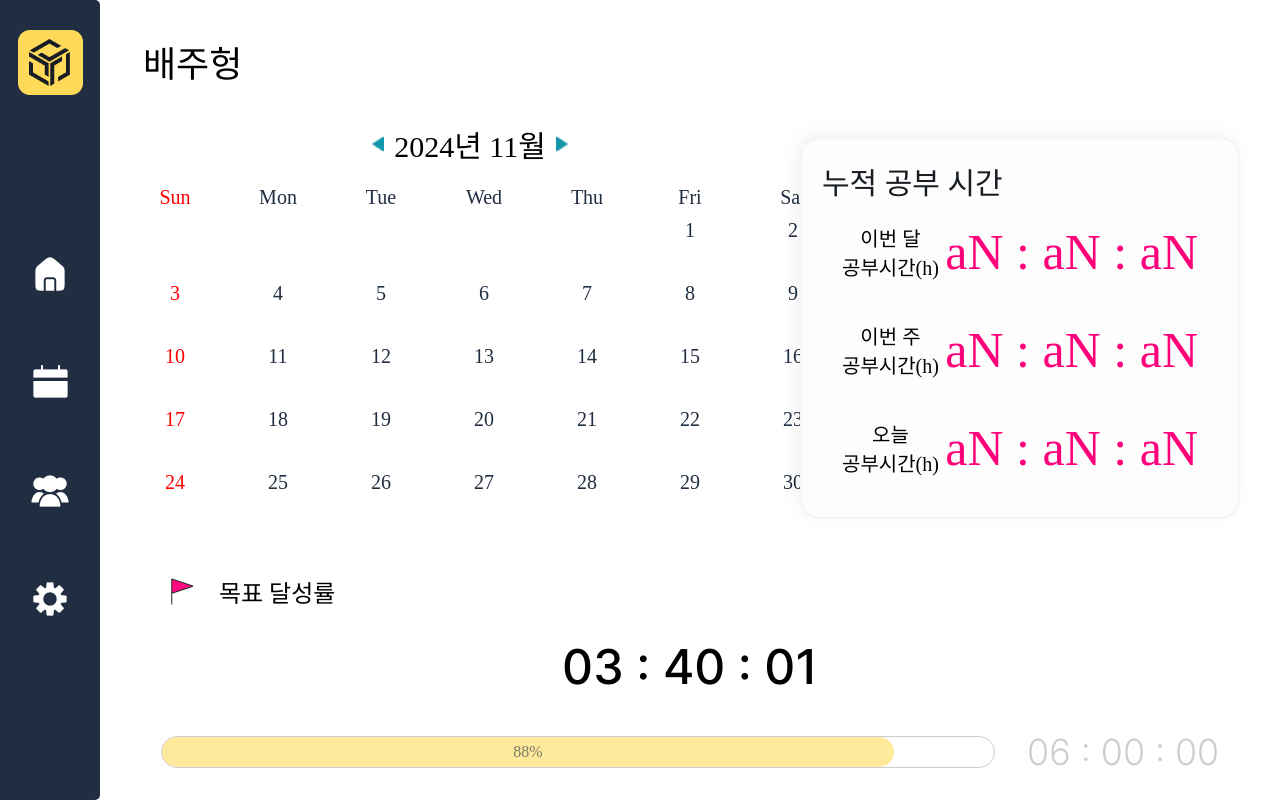
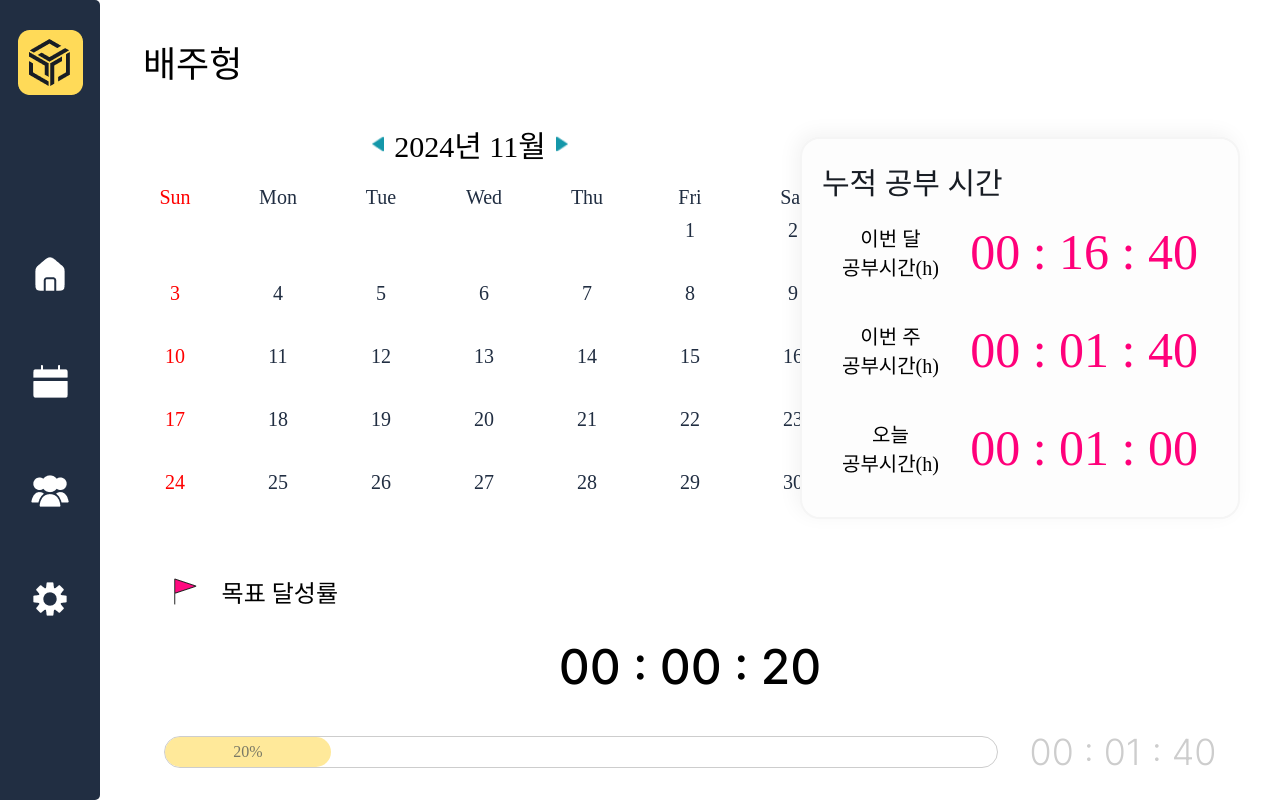
Before and after one commit to StudyBuddyCorps/Front-end, a React (Create React App) app: page /group/1/1 in a window 1280 px wide. Built offline with nearby package versions, Linux system fonts and the light colour scheme; a web font is replaced by a local one.

Commit message:
fix: modify time using util

```diff
--- a/src/components/common/Layout/Footer.tsx
+++ b/src/components/common/Layout/Footer.tsx
@@ -3,6 +3,7 @@ import styled from "styled-components";
 
 interface FooterProps {
   children: React.ReactNode;
+  width?: string;
 }
 
 const Footer: React.FC<FooterProps> = ({ children }) => {
--- a/src/components/common/Time.tsx
+++ b/src/components/common/Time.tsx
@@ -2,24 +2,28 @@ import React, { useState } from "react";
 import styled from "styled-components";
 import ProgressBar from "components/home/ProgressBar";
 import Flag from "assets/images/flag.png";
+import { timeToString } from "utils/timeLine";
 
 interface TimeProps {
   title: string;
-  totalTime: string;
-  goalTime: string;
+  totalTime: number;
+  goalTime: number;
 }
 
 const Time: React.FC<TimeProps> = (props: TimeProps) => {
+  const total = timeToString(props.totalTime);
+  const goal = timeToString(props.goalTime);
+  const prog = (props.totalTime / props.goalTime) * 100;
   return (
     <Container>
       <Title>
         <img src={Flag} alt="today's study time" />
         <span>{props.title}</span>
       </Title>
-      <TotalStudyTime>{props.totalTime}</TotalStudyTime>
+      <TotalStudyTime>{total}</TotalStudyTime>
       <Percent>
-        <ProgressBar progress={88} />
-        <GoalStudyTime>{props.goalTime}</GoalStudyTime>
+        <ProgressBar progress={prog} />
+        <GoalStudyTime>{goal}</GoalStudyTime>
       </Percent>
     </Container>
   );
--- a/src/components/setting/GoalSetting.tsx
+++ b/src/components/setting/GoalSetting.tsx
@@ -26,8 +26,8 @@ const GoalSetting: React.FC = () => {
         });
 
         const goal = response.data.goal;
-        const initialHours = Math.floor(goal / 60);
-        const initialMinutes = goal % 60;
+        const initialHours = Math.floor(goal / 3660);
+        const initialMinutes = Math.floor((goal % 3600) / 60);
 
         setTotalTime(goal);
         setSelectedHour(initialHours);
@@ -43,7 +43,7 @@ const GoalSetting: React.FC = () => {
   const handleSave = async () => {
     const token = getToken();
 
-    const total = selectedHour * 60 + selectedMinute; // 시간을 분으로 변환 후 합산
+    const total = (selectedHour * 60 + selectedMinute) * 60; // 시간을 초로 변환 후 합산
     setTotalTime(total);
     console.log("총 공부시간:", total);
 
@@ -53,7 +53,7 @@ const GoalSetting: React.FC = () => {
         { goal: total },
         {
           headers: {
-            Authorization: `Bearer ${token}`
+            Authorization: `Bearer ${token}`,
           },
         }
       );
@@ -77,11 +77,19 @@ const GoalSetting: React.FC = () => {
         <Title>하루 총 공부시간</Title>
         <Bottom>
           <Container>
-            <SelectBox optionData={hours} onChange={handleHourChange} defaultValue={selectedHour}/>
+            <SelectBox
+              optionData={hours}
+              onChange={handleHourChange}
+              defaultValue={selectedHour}
+            />
             <span>시간</span>
           </Container>
           <Container>
-            <SelectBox optionData={minutes} defaultValue={selectedMinute} onChange={handleMinuteChange} />
+            <SelectBox
+              optionData={minutes}
+              defaultValue={selectedMinute}
+              onChange={handleMinuteChange}
+            />
             <span>분</span>
           </Container>
         </Bottom>
--- a/src/pages/GroupMain.tsx
+++ b/src/pages/GroupMain.tsx
@@ -21,13 +21,6 @@ interface Group {
   members: Member[];
 }
 
-const formatGoalTime = (milliseconds: number) => {
-  const hours = Math.floor(milliseconds / (1000 * 60 * 60)).toString().padStart(2, '0');
-  const minutes = Math.floor((milliseconds % (1000 * 60 * 60)) / (1000 * 60)).toString().padStart(2, '0');
-  const seconds = Math.floor((milliseconds % (1000 * 60)) / 1000).toString().padStart(2, '0');
-  return `${hours} : ${minutes} : ${seconds}`;
-};
-
 const GroupMain = () => {
   const { groupName } = useParams<{ groupName: string }>();
   const [studygroup, setStudygroup] = useState<Group | null>(null);
@@ -37,10 +30,12 @@ const GroupMain = () => {
 
   const fetchGroupData = async () => {
     try {
-      const groupResponse = await axios.get("http://localhost:8080/groups/mygroup", {
+      const groupResponse = await axios.get(
+        "http://localhost:8080/groups/mygroup",
+        {
           headers: {
-            Authorization: `Bearer ${token}`
-          }
+            Authorization: `Bearer ${token}`,
+          },
         }
       );
 
@@ -54,17 +49,23 @@ const GroupMain = () => {
 
       setGroupId(group.groupId);
 
-      const groupDetailResponse = await axios.get(`http://localhost:8080/groups/${group.groupId}`, {
+      const groupDetailResponse = await axios.get(
+        `http://localhost:8080/groups/${group.groupId}`,
+        {
           headers: {
             Authorization: `Bearer ${token}`,
           },
-      });
+        }
+      );
 
-      const groupMemberResponse = await axios.get(`http://localhost:8080/groups/${group.groupId}/members`, {
+      const groupMemberResponse = await axios.get(
+        `http://localhost:8080/groups/${group.groupId}/members`,
+        {
           headers: {
             Authorization: `Bearer ${token}`,
           },
-      });
+        }
+      );
 
       setStudygroup({
         groupId: groupDetailResponse.data.groupId,
@@ -111,21 +112,30 @@ const GroupMain = () => {
         </Button>
       </Header>
       {isInviteModalOpen && groupId && (
-        <InviteMember groupId={groupId} onClose={handleCloseInvite} onMemberInvite={handleMemberInvite} />
+        <InviteMember
+          groupId={groupId}
+          onClose={handleCloseInvite}
+          onMemberInvite={handleMemberInvite}
+        />
       )}
       <MainContent>
         <div className="left">
           <MyHistoryCalendar />
         </div>
         <div className="right">
-          {groupId && <MemberField groupId={groupId} initialMembers={studygroup.members}/>}
+          {groupId && (
+            <MemberField
+              groupId={groupId}
+              initialMembers={studygroup.members}
+            />
+          )}
         </div>
       </MainContent>
       <Footer>
         <Time
           title="목표 달성률"
-          totalTime="03 : 40 : 01"
-          goalTime={formatGoalTime(studygroup.goalStudyTime)}
+          totalTime={10}
+          goalTime={studygroup.goalStudyTime}
         ></Time>
       </Footer>
     </MainLayout>
--- a/src/pages/Home.tsx
+++ b/src/pages/Home.tsx
@@ -14,7 +14,7 @@ import Footer from "components/common/Layout/Footer";
 import { handleLogout, checkAccessToken } from "services/authServices";
 import { handleUser } from "services/userServices";
 import { getToken } from "../utils/localStroage";
-import axios from "axios";
+import { useCalendarState } from "state/CalendarContext";
 
 const Home: React.FC = () => {
   const [loading, setLoading] = useState(false);
@@ -24,6 +24,7 @@ const Home: React.FC = () => {
   );
   const [goal, setGoal] = useState<number>(360);
   const wsRef = useRef<WebSocket | null>(null);
+  const calendar = useCalendarState();
 
   const {
     isConfirmVisible,
@@ -184,11 +185,8 @@ const Home: React.FC = () => {
           <Footer>
             <Time
               title="오늘의 총 공부 시간"
-              totalTime="02 : 30 : 01"
-              goalTime={`${String(Math.floor(goal / 60)).padStart(
-                2,
-                "0"
-              )} : ${String(goal % 60).padStart(2, "0")} : 00`}
+              totalTime={calendar.dailyTime}
+              goalTime={goal}
             ></Time>
           </Footer>
         </>
--- a/src/pages/MemberCalendar.tsx
+++ b/src/pages/MemberCalendar.tsx
@@ -16,18 +16,14 @@ const MemberCalendar = () => {
         </div>
         <div className="right">
           <MyHistoryTime
-            dayTime="00 : 02 : 02"
-            weekTime="00 : 02 : 02"
-            monthTime="15 : 01 : 02"
+            dayTime={60}
+            weekTime={100}
+            monthTime={1000}
           ></MyHistoryTime>
         </div>
       </MainContent>
       <Footer>
-        <Time
-          title="목표 달성률"
-          totalTime="03 : 40 : 01"
-          goalTime="06 : 00 : 00"
-        ></Time>
+        <Time title="목표 달성률" totalTime={20} goalTime={100}></Time>
       </Footer>
     </MainLayout>
   );
```
Lines whose indentation alone changed are shown as unchanged.
